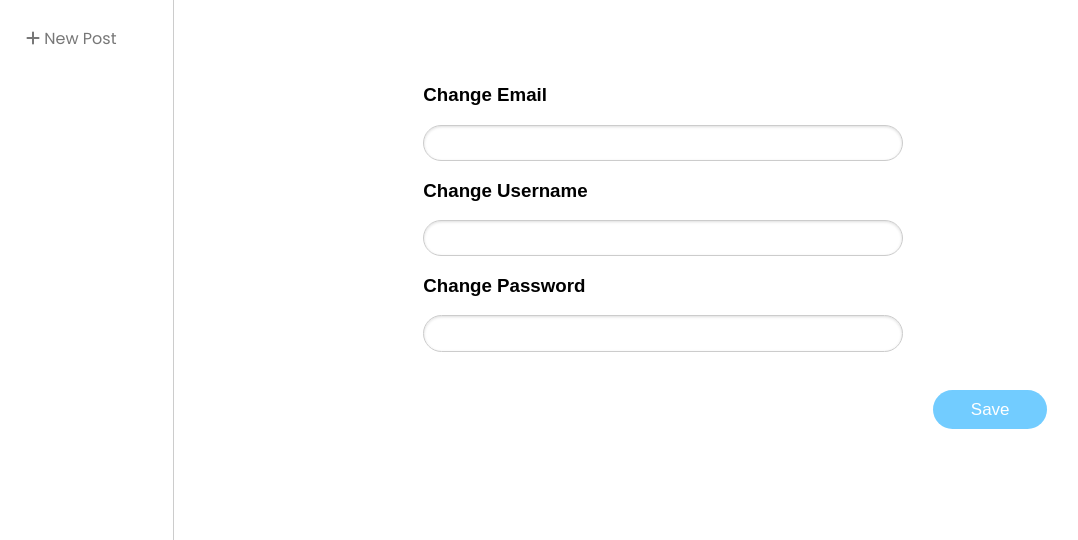
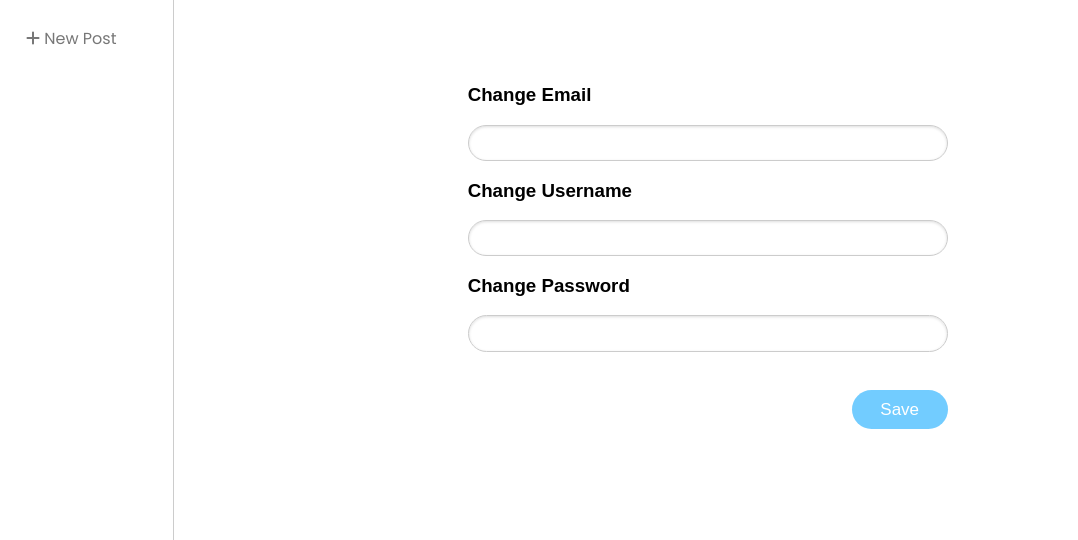
Before and after one commit to youfuyan/Capsule, a Flask app: page /editProfile in a window 1280 px wide. Shown: the part 315-855 px from the top of the page, without its empty margins (39-1117 px from the left). Run offline with Flask 2, Linux system fonts and the light colour scheme; some libraries are stand-ins or nearby versions.

Commit message:
Revising css for save button in edit profile

```diff
--- a/static/css/profile.css
+++ b/static/css/profile.css
@@ -50,20 +50,6 @@
     width: 30em;
 }
 
-.edit-profile-form button{
-    margin-left: 30em;
-    width: 20%;
-    margin-top: 2em;
-    padding: 10px;
-    background-color: #72ccff;
-    color: #fff;
-    border-radius: 20px;
-    cursor: pointer;
-    font-size: 17px;
-    border: none;
-
-}
-
 .profile-name{
     text-align: left;
     width: 45%;
@@ -112,3 +98,16 @@
 .edit-profile-name{
    text-align: left;
 }
+
+.edit-save-button{
+    float: right;
+    width: 20%;
+    margin-top: 2em;
+    padding: 10px;
+    background-color: #72ccff;
+    color: #fff;
+    border-radius: 20px;
+    cursor: pointer;
+    font-size: 17px;
+    border: none;
+}
--- a/templates/editProfile.html
+++ b/templates/editProfile.html
@@ -49,7 +49,7 @@
           <input type="text" class="pure-input-rounded">
           <label for="password"><h3>Change Password</h3></label>
           <input type="password" class="pure-input-rounded">
-          <button type="submit">Save</button>
+          <button class="edit-save-button" type="submit">Save</button>
         </fieldset>
       </form>
     </div>
```
